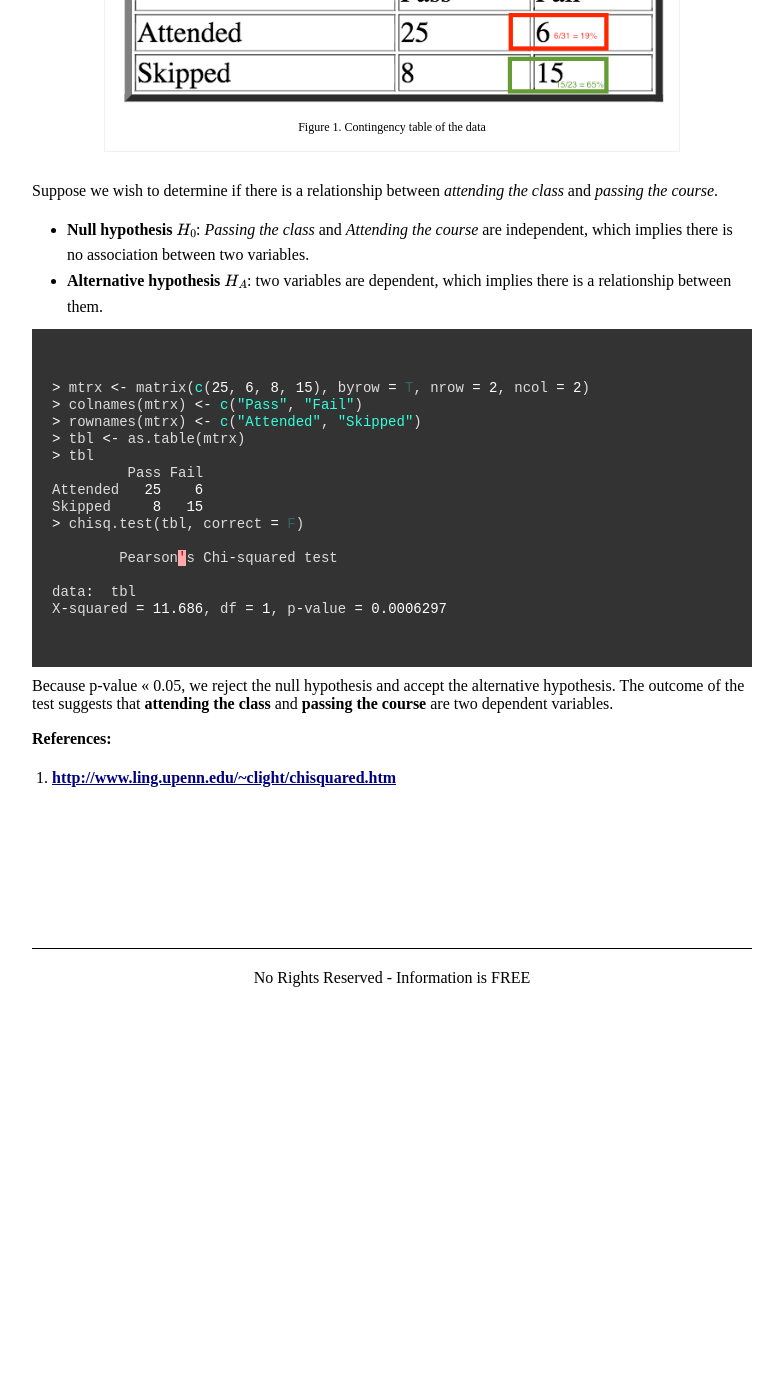
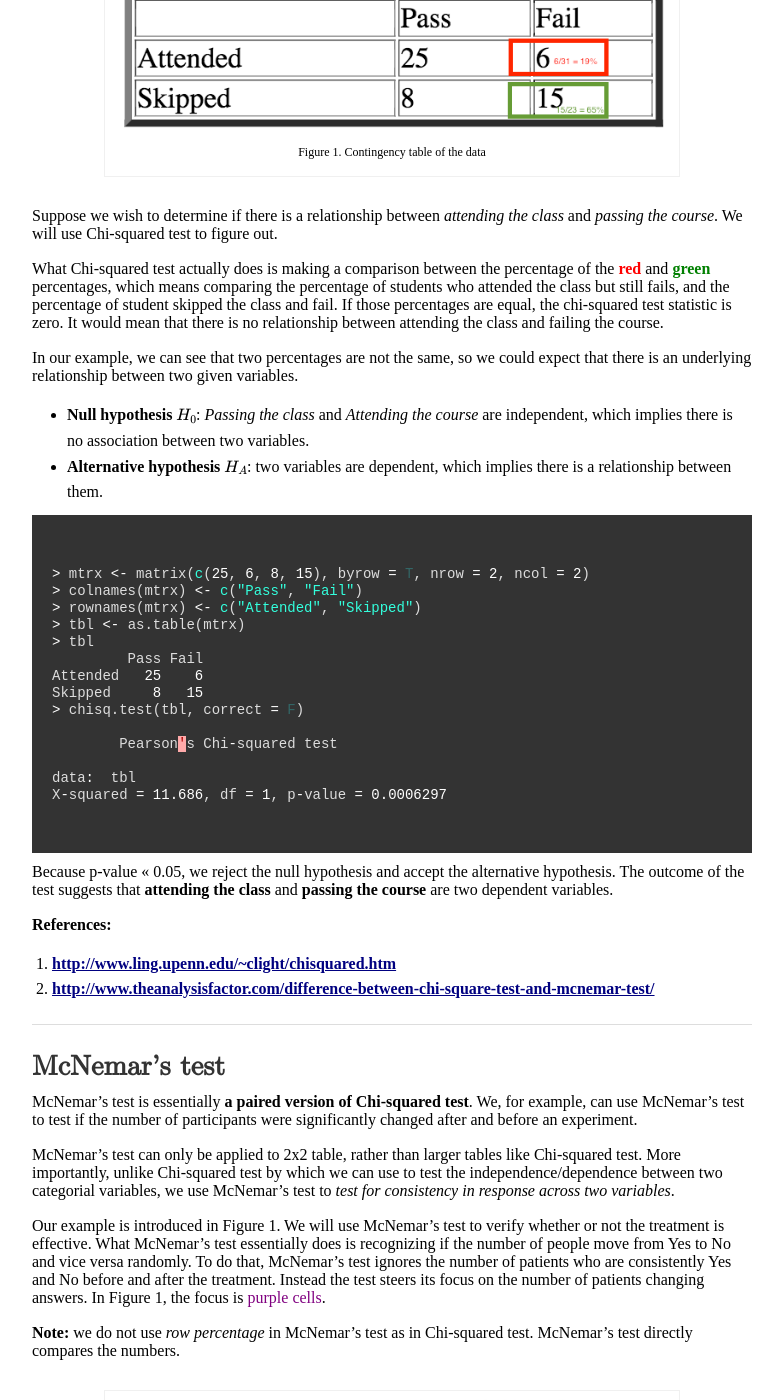
Before and after one commit to newbiettn/newbiettn.github.io, a Jekyll site: the page built from stats.md, in a window 1280 px wide and 1400 px high, scrolled down 7852 px. Shown: the whole window, without its empty margins (208-991 px from the left). Built offline with Jekyll 4.4.1, drawn with Linux system fonts in a browser that asks for light colours; formulas are drawn with MathJax 3; before the commit the page ends 8856 px from its top, so only the background shows below that; some of the changed text lies outside the part shown.

Commit message:
update references for mcnemars test

````diff
--- a/stats.md
+++ b/stats.md
@@ -9,6 +9,7 @@
     * [1\. One\-way ANOVA](#1-one-way-anova)
     * [2\. Two\-way ANOVA](#2-two-way-anova)
   * [Chi\-squared test](#chi-squared-test)
+  * [McNemar's test](#mcnemars-test)
 
 ---
 
@@ -209,7 +210,11 @@
 
 {% include image.html url="/images/sample-data-chisquare.png" description="Figure 1. Contingency table of the data" %}
 
-Suppose we wish to determine if there is a relationship between _attending the class_ and _passing the course_.
+Suppose we wish to determine if there is a relationship between _attending the class_ and _passing the course_. We will use Chi-squared test to figure out.
+
+What Chi-squared test actually does is making a comparison between the percentage of the <span style="color: red; font-weight: bold">red</span> and <span style="color: green; font-weight: bold">green</span> percentages, which means comparing the percentage of students who attended the class but still fails, and the percentage of student skipped the class and fail. If those percentages are equal, the chi-squared test statistic is zero. It would mean that there is no relationship between attending the class and failing the course.
+
+In our example, we can see that two percentages are not the same, so we could expect that there is an underlying relationship between two given variables.
 
 - __Null hypothesis $H_0$__: _Passing the class_ and _Attending the course_ are independent, which implies there is no association between two variables.
 - __Alternative hypothesis $H_A$__: two variables are dependent, which implies there is a relationship between them.
@@ -236,3 +241,46 @@
 __References:__
 
 1. [http://www.ling.upenn.edu/~clight/chisquared.htm](http://www.ling.upenn.edu/~clight/chisquared.htm)
+2. [http://www.theanalysisfactor.com/difference-between-chi-square-test-and-mcnemar-test/](http://www.theanalysisfactor.com/difference-between-chi-square-test-and-mcnemar-test/)
+
+---
+
+### McNemar's test
+
+McNemar's test is essentially __a paired version of Chi-squared test__. We, for example, can use McNemar's test to test if the number of participants were significantly changed after and before an experiment.
+
+McNemar's test can only be applied to 2x2 table, rather than larger tables like Chi-squared test. More importantly, unlike Chi-squared test by which we can use to test the independence/dependence between two categorial variables, we use McNemar's test to _test for consistency in response across two variables_.
+
+Our example is introduced in Figure 1. We will use McNemar's test to verify whether or not the treatment is effective. What McNemar's test essentially does is recognizing if the number of people move from Yes to No and vice versa randomly. To do that, McNemar's test ignores the number of patients who are consistently Yes and No before and after the treatment. Instead the test steers its focus on the number of patients changing answers. In Figure 1, the focus is <span style="color: purple">purple cells</span>.
+
+__Note:__ we do not use _row percentage_ in McNemar's test as in Chi-squared test. McNemar's test directly compares the numbers.
+
+{% include image.html url="/images/joint-pain-mcnemar-test.png" description="Figure 1" %}
+
+- __Null hypothesis $H_0$__: The treatment has no effect.
+- __Alternative hypothesis $H_A$__: The treatment has some effects.
+
+```R
+> mtrx <- matrix(c(215, 75, 785, 380), byrow = T, nrow = 2, ncol = 2)
+> colnames(mtrx) <- c("No", "Yes")
+> rownames(mtrx) <- c("No", "Yes")
+> tbl <- as.table(mtrx)
+> tbl
+     No Yes
+No  215  75
+Yes 785 380
+> mcnemar.test(tbl, correct = F)
+
+	McNemar's Chi-squared test
+
+data:  tbl
+McNemar's chi-squared = 586.16, df = 1, p-value < 2.2e-16
+```
+
+Because the p-value is $\ll 0.05$, we reject $H_0$ and accept $H_A$, which suggests that there were some effects of the treatment.
+
+__References:__
+
+1. [http://www.theanalysisfactor.com/difference-between-chi-square-test-and-mcnemar-test/](http://www.theanalysisfactor.com/difference-between-chi-square-test-and-mcnemar-test/)
+2. [https://en.wikipedia.org/wiki/McNemar%27s_test](https://en.wikipedia.org/wiki/McNemar%27s_test)
+3. [http://yatani.jp/teaching/doku.php?id=hcistats:chisquare](http://yatani.jp/teaching/doku.php?id=hcistats:chisquare)
````
